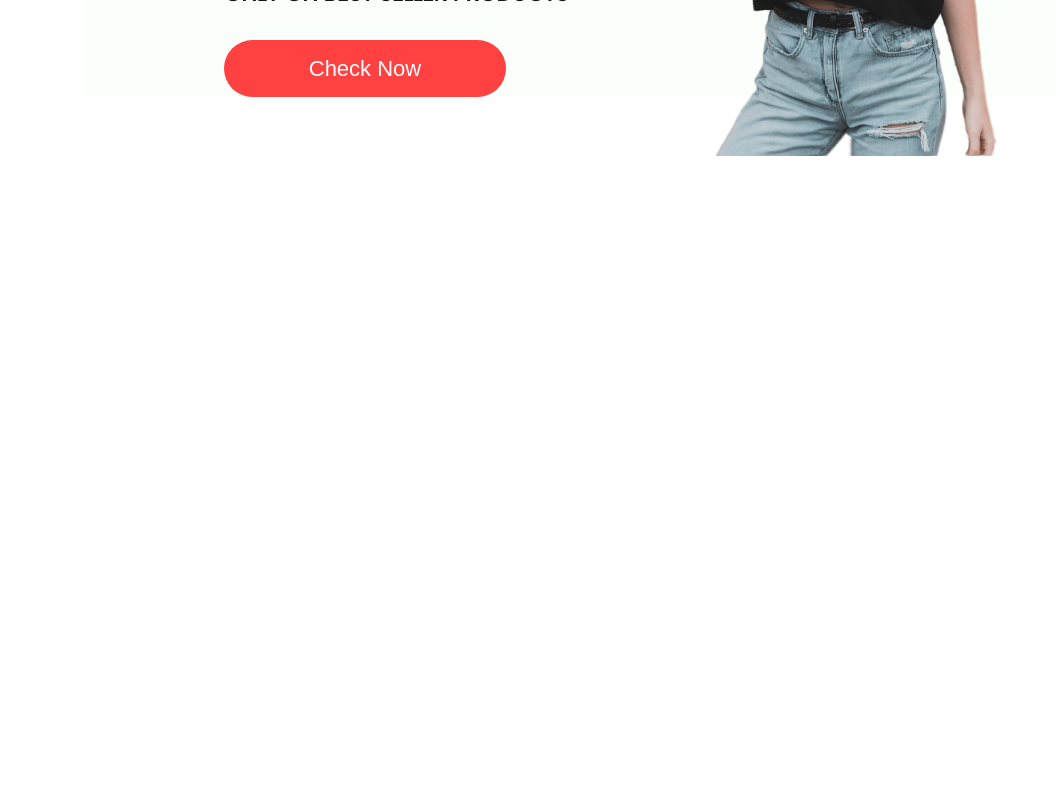
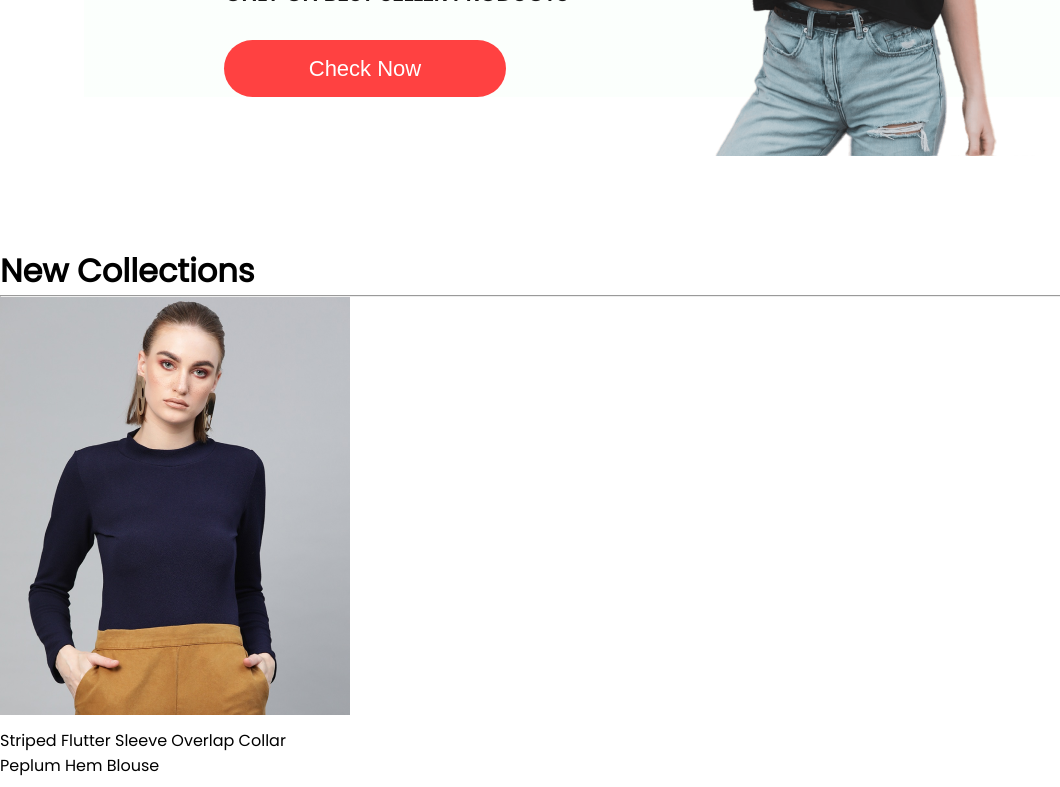
Before and after one commit to Ajay-v44/BuyIt, a React (Create React App) app in the folder frontend/: page / in a window 1280 px wide. Shown: the part 2000-2787 px from the top of the page, without its empty margins (0-1060 px from the left). Before the commit the page ends 2247 px from the top, so only its background shows below. Built offline with nearby package versions, Linux system fonts and the light colour scheme.

Commit message:
NeCollection component

```diff
--- /dev/null
+++ b/frontend/src/components/NewCollections/NewCollections.jsx
@@ -0,0 +1,20 @@
+import React from 'react'
+import './NewCollections.css'
+import new_collection from '../Assets/new_collections'
+import Item from '../item/Item'
+
+const NewCollections = () => {
+  return (
+    <div className='NewCollections'>
+        <h1>New Collections</h1>
+        <hr />
+        <div className="collections">
+            {new_collection.map((item,i)=>{
+                return <Item key={i} id={item.id} name={item.name} image={item.image} new_price={item.new_price} old_price={item.old_price}/>
+            })}
+        </div>
+    </div>
+  )
+}
+
+export default NewCollections
--- a/frontend/src/components/Offers/Offers.jsx
+++ b/frontend/src/components/Offers/Offers.jsx
@@ -16,5 +16,5 @@
     </div>
   )
 }
-
+// i hr
 export default Offers
--- a/frontend/src/pages/Shop.jsx
+++ b/frontend/src/pages/Shop.jsx
@@ -2,6 +2,7 @@
 import Hero from '../components/Hero/hero';
 import Popular from '../components/Popular/Popular';
 import Offers from '../components/Offers/Offers';
+import NewCollections from '../components/NewCollections/NewCollections';
 
 const Shop = () => {
     return (
@@ -9,6 +10,7 @@
             <Hero />
             <Popular />
             <Offers/>
+            <NewCollections/>
         </div>
     );
 }
```
Also changed, not shown: frontend/src/components/NewCollections/NewCollections.css (added).
